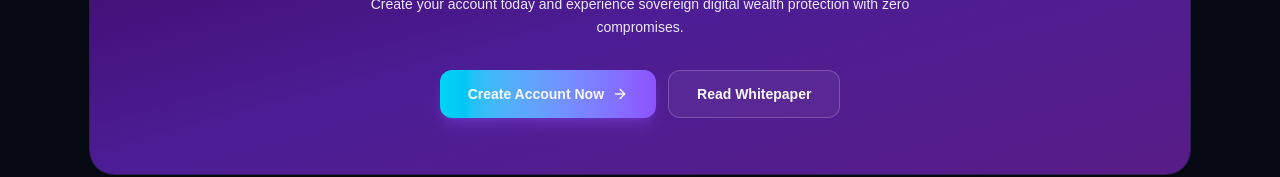
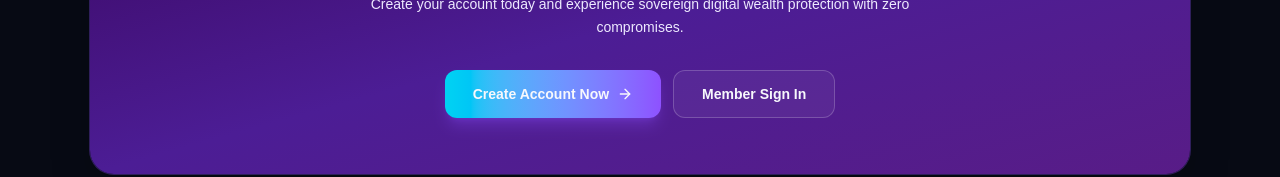
Before and after one commit to Passer-Tech-password/qfs, a Next.js app: page /about in a window 1280 px wide. Shown: the part 2336-2513 px from the top of the page. Built offline with nearby package versions, Linux system fonts and the light colour scheme.

Commit message:
feat(about): update about page secondary link to point to login

```diff
--- a/app/about/page.tsx
+++ b/app/about/page.tsx
@@ -224,10 +224,10 @@ export default function AboutPage() {
               Create Account Now <ArrowRight size={16} />
             </Link>
             <Link
-              href="/whitepaper"
+              href="/login"
               className="inline-flex min-h-12 w-full items-center justify-center gap-2 rounded-xl border border-white/20 bg-white/5 px-7 text-[14px] font-bold text-white transition hover:bg-white/10 sm:w-auto"
             >
-              Read Whitepaper
+              Member Sign In
             </Link>
           </div>
         </div>
```
